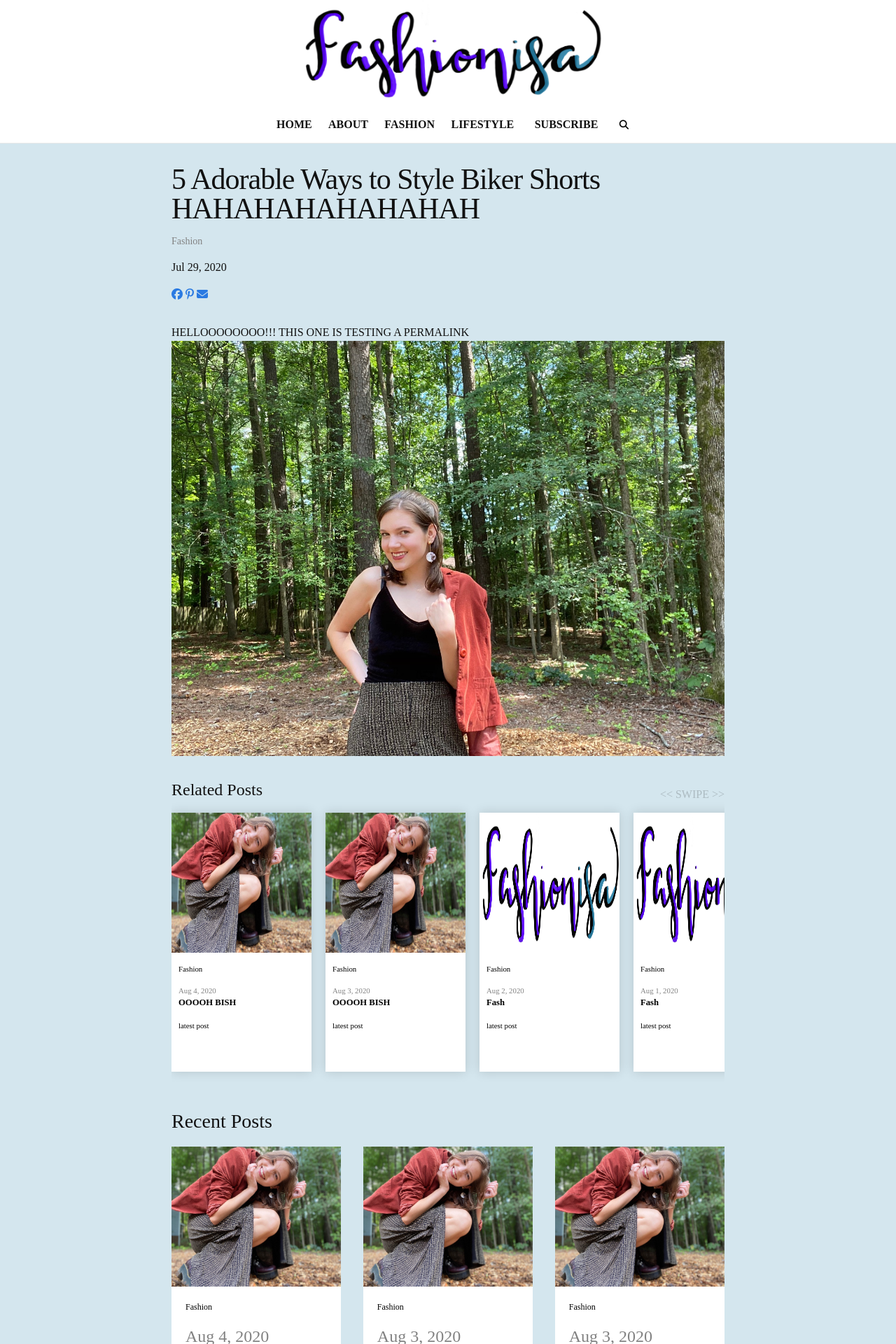
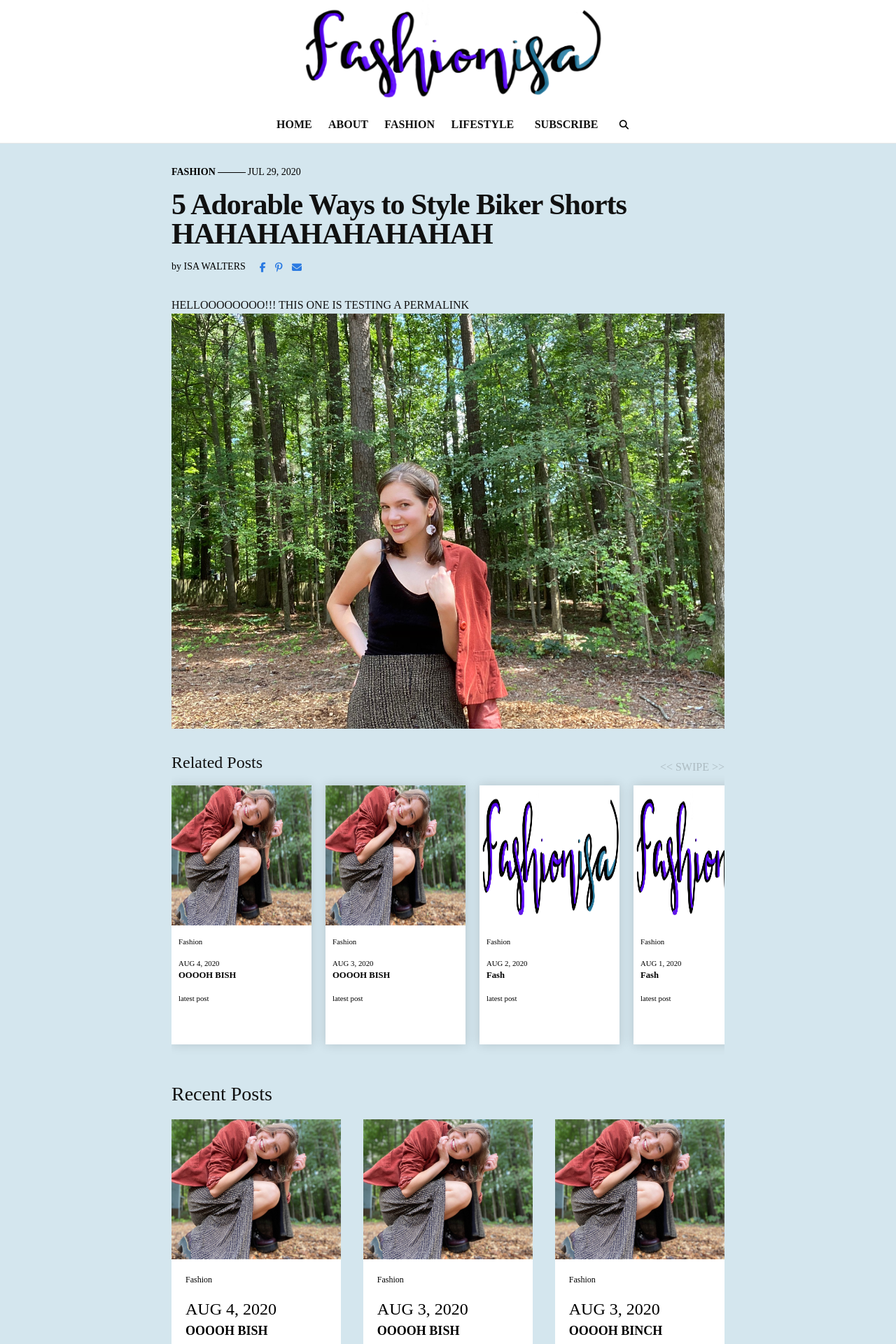
Before and after one commit to iwalte01/fashionisa-blog, a Jekyll site: the page built from blog-fashion/_posts/2020-07-29-four.md, in a window 1280 px wide. Shown: the top 1920 px of the page at 70% size. Built offline with Jekyll 4.4.1, drawn with Linux system fonts in a browser that asks for light colours; nearby versions of some CDN libraries.

Commit message:
fixed posts formatting

```diff
--- a/_config.yml
+++ b/_config.yml
@@ -21,7 +21,7 @@
 title: fashionisa
 email: fashionisa.blog@gmail.com
 description: >- # this means to ignore newlines until "baseurl:"
- A fashion and lifestyle blog.
+ Hi, welcome to my blog! This blog contains posts with women's fashion trends, inspiration, and advice. There are also lifestyle posts, which are about healthy eating, fitness, self-care, and beauty. Thank you so much for reading my blog!
 baseurl: "/fashionisa-blog" # the subpath of your site, e.g. /blog
 url: "https://iwalte01.github.io" # the base hostname & protocol for your site, e.g. http://example.com
 instagram_username: fashionisa.blog
--- a/_includes/head.html
+++ b/_includes/head.html
@@ -29,6 +29,7 @@
 <meta property="fb:app_id" content="{{ site.facebook_app_id }}" />
 <meta property="og:url" content="{{ site.url }}/{{ page.url }}" />
 <meta property="og:type" content="article" />
+<meta property="og:name" content="{{ site.author }}" />
 <meta property="og:category" content="{{ page.category }}" />
 <meta property="og:title" content="{{ page.title }}" />
 <meta property="og:description" content="{{ page.content | markdownify | strip_html | strip_newlines | truncate: 300 }}" />
--- a/_includes/share-bar.html
+++ b/_includes/share-bar.html
@@ -5,7 +5,7 @@
         <a  href="https://www.facebook.com/sharer/sharer.php?u={{ site.url }}{{ site.baseurl }}{{ page.url }}"
             target="_blank"
             title="Share on Facebook" >
-            <i class="fa fa-facebook-official share-button"></i>
+            <i class="fa fa-facebook share-button"></i>
         </a>
         <script> var a = "{{ site.url }}{{ post.thumbnail }}" </script>
         <a  href="http://pinterest.com/pin/create/button/?url={{ site.url }}{{ site.baseurl }}{{ page.url }}&amp;media={{ page.thumbnail }}&amp;description={{ page.title }}"
--- a/_layouts/post.html
+++ b/_layouts/post.html
@@ -5,20 +5,22 @@ layout: default
   <!--itemscope itemtype="http://schema.org/BlogPosting" -->
 
   <header class="post-header">
-    <h1 class="post-title p-name" itemprop="name headline">{{ page.title | escape }}</h1>
-    <p class="post-meta">
+     <p class="post-meta">
        {%- if page.category -%}
-        <span itemprop="category"><span class="p-category" itemprop="category">{{ page.category }}</span></span>
-      {%- endif -%}</p>
-      <time class="dt-published" datetime="{{ page.date | date_to_xmlschema }}" itemprop="datePublished">
+        <span itemprop="category"><span class="cat" itemprop="category">{{ page.category }}</span></span>
+      {%- endif -%}
+       <time class="dt-published" datetime="{{ page.date | date_to_xmlschema }}" itemprop="datePublished">
         {%- assign date_format = site.minima.date_format | default: "%b %-d, %Y" -%}
         {{ page.date | date: date_format }}
       </time>
-      {%- if page.author -%}
-        • <span itemprop="author"><span class="p-author h-card" itemprop="name">{{ page.author }}</span></span> <!--itemscope itemtype="http://schema.org/Person"-->
-      {%- endif -%}</p>
-      <!--added inline share buttons-->
-      {%- include share-bar.html -%}
+     </p>
+      <h1 class="post-title p-name" itemprop="name headline">{{ page.title | escape }}</h1>
+      <span class="auth-share">
+      {%- if site.author -%}
+        <span itemprop="author"><span class="p-author h-card" itemprop="name"> by <a>{{ site.author }} </a></span></span> <!--itemscope itemtype="http://schema.org/Person"-->
+      {%- endif -%}
+            <!--added inline share buttons-->
+      {%- include share-bar.html -%}</span>
   </header>
   <div class="post-content e-content" itemprop="articleBody">
     {{ content }}
--- a/_sass/minima/_layout.scss
+++ b/_sass/minima/_layout.scss
@@ -307,14 +307,63 @@ text-align: center;
   }
 }
 
-.post-meta {
+.post .post-meta {
   font-size: $small-font-size;
-  color: $grey-color;
+  color: black;
+  text-transform: uppercase;
+}
+
+.post-meta .cat {
+  font-size: $small-font-size;
+  color: black;
+  text-transform: uppercase;
+  font-weight: bold;
+}
+
+.post-meta .cat:after {
+    content: " ";
+    border-bottom: 0.8px solid black;
+    display: inline-block;
+    width: 40px;
+    margin-bottom: 3.5px;
+    margin-left: 3px;
+    margin-right: 3px;
 }
 
 .post-link {
   display: block;
   @include relative-font-size(1.5);
+}
+
+.auth-share {
+  display: block;
+}
+
+.p-author {
+  float: left;
+  margin-right: 20px;
+  font-size: $small-font-size;
+  color: black;
+}
+
+.p-author a {
+  text-transform: uppercase;
+  text-decoration: none;
+  color: black;
+  font-size: $small-font-size;
+}
+
+.share-bar {
+  float: right;
+}
+
+.share-buttons a {
+  &:not(:first-child){
+    margin-left: 10px;
+  }
+  text-decoration: none;
+  //color: rgb(87, 10, 236);
+  font-size: $small-font-size;
 }
 
 
@@ -336,17 +385,11 @@ text-align: center;
     @include relative-font-size(2.25);
   }
 
-/*  //added line after
-  display: grid;
+  font-weight: bold;
 
-  grid-template-columns: 1fr auto 1fr;
+  font-family: serif;
 
-  grid-template-rows: 35px 0px;
-
-  grid-gap: 10px;
-
-  font-family: serif; */
-  //wrap text if it overflows?!
+  //wrap text if it overflows
   word-wrap: break-word;
 }
 
```
